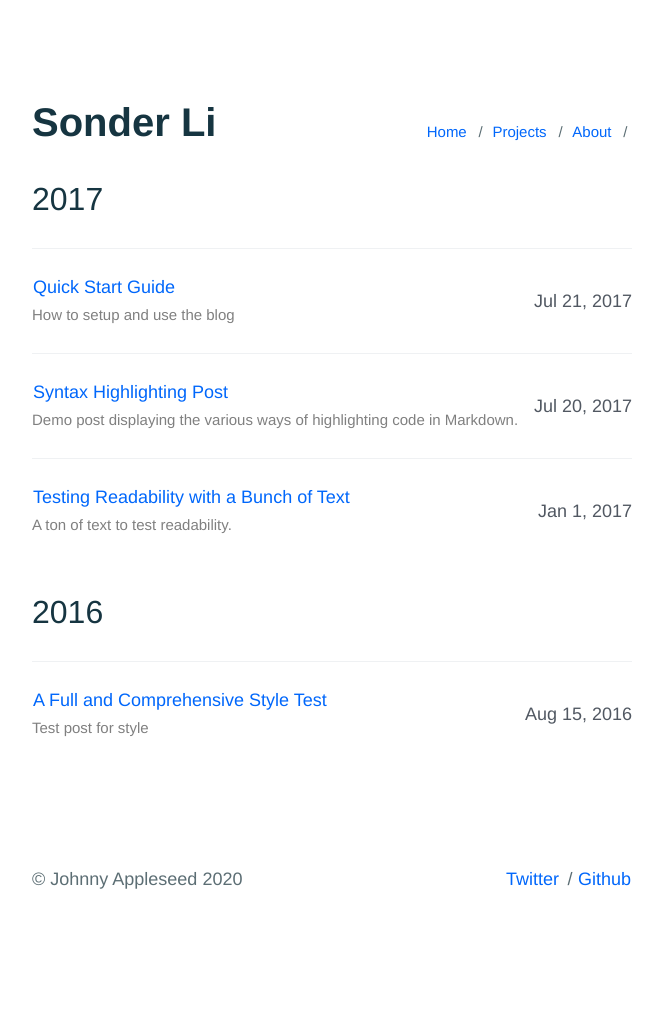
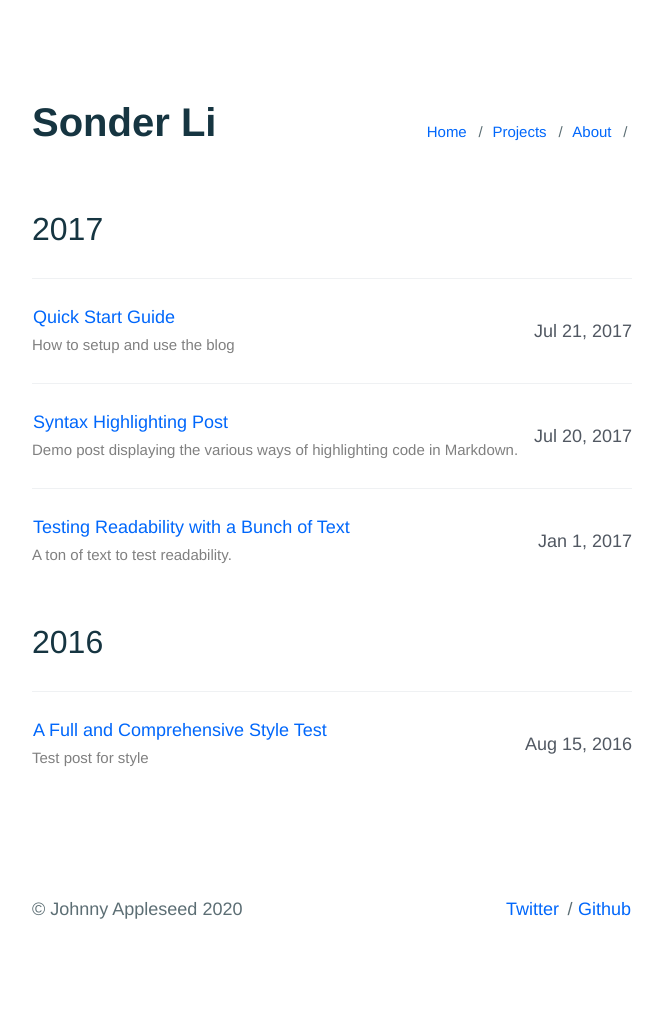
Before and after one commit to sumchuenli/sumchuenli.github.io, a Jekyll site: the page built from index.html, in a window 1280 px wide. Shown: the whole page, without its empty margins (308-970 px from the left). Built offline with Jekyll 4.4.1, drawn with Linux system fonts in a browser that asks for light colours; before the commit the page ends 993 px from its top, so only the background shows below that.

Commit message:
Update _page.scss

```diff
--- a/_sass/components/_page.scss
+++ b/_sass/components/_page.scss
@@ -3,7 +3,7 @@
    ========================================================================== */
 
  .header {
-     padding-bottom: 30px; // 100px
+     padding-bottom: 6em; // 100px
      display: flex;
      justify-content: space-between;
      align-items: baseline;
```
